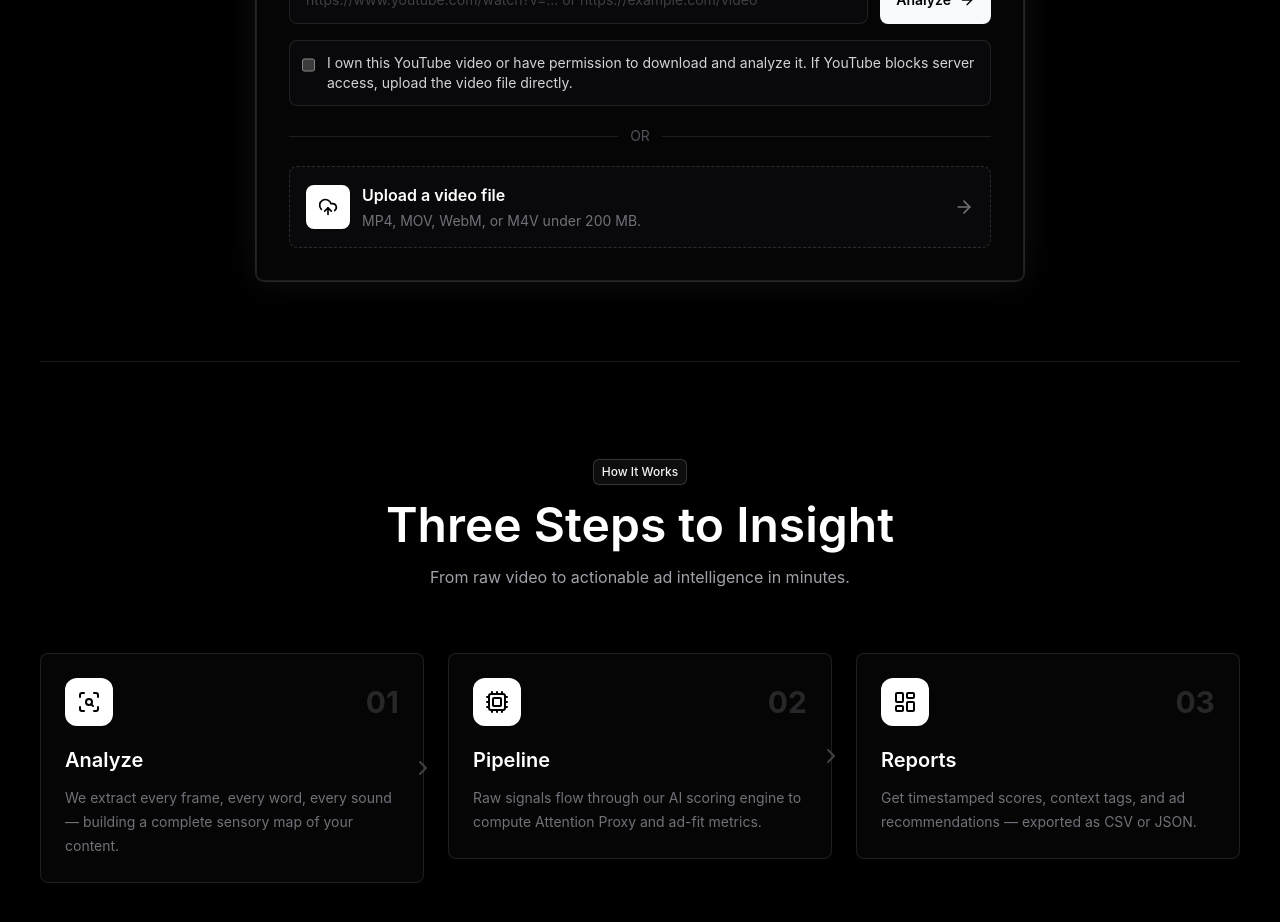
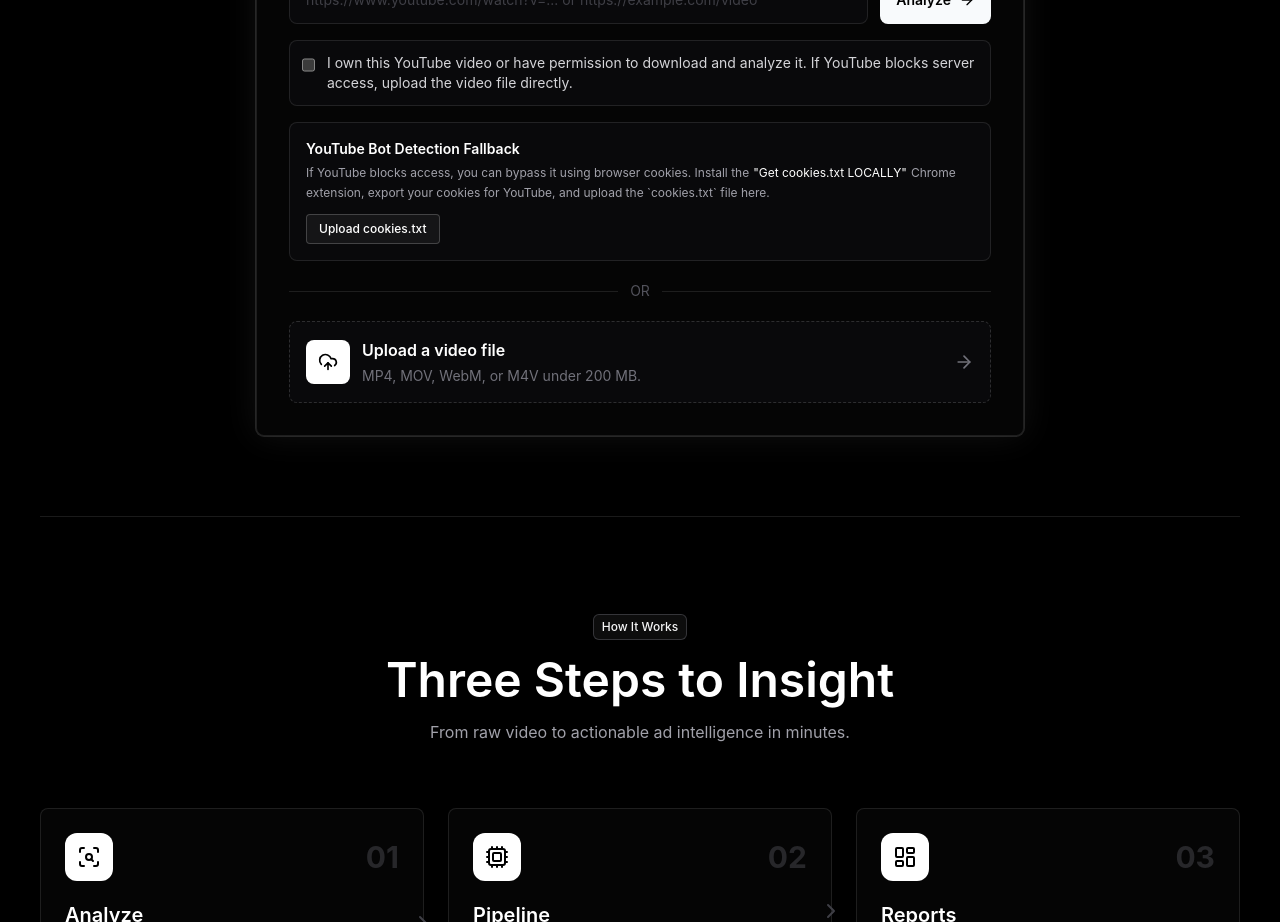
Before and after one commit to chetanya1998/NeuroAd-Context-Engine, a Next.js app in the folder apps/web/: page / in a window 1280 px wide. Shown: the part 1180-2102 px from the top of the page. Built offline with nearby package versions, Linux system fonts and the light colour scheme; no server answers.

Commit message:
feat: add cookies.txt upload fallback UI

```diff
--- a/apps/web/src/app/page.tsx
+++ b/apps/web/src/app/page.tsx
@@ -1,6 +1,6 @@
 "use client";
 
-import { useMutation, useQuery } from "@tanstack/react-query";
+import { useMutation, useQuery, useQueryClient } from "@tanstack/react-query";
 import {
   Activity,
   ArrowDown,
@@ -30,7 +30,8 @@ import {
   createVideoFromUrl,
   getSystemDependencies,
   ingestYouTubeVideo,
-  uploadVideo
+  uploadVideo,
+  uploadCookies
 } from "@/lib/api";
 
 /* ─── Static data ─── */
@@ -97,6 +98,7 @@ function useCounter(target: number, active: boolean) {
 
 export default function HomePage() {
   const router = useRouter();
+  const queryClient = useQueryClient();
   const [videoUrl, setVideoUrl] = useState("");
   const [hasYouTubePermission, setHasYouTubePermission] = useState(false);
   const [error, setError] = useState<string | null>(null);
@@ -135,8 +137,17 @@ export default function HomePage() {
     onError: showActionError
   });
 
+  const cookiesMutation = useMutation({
+    mutationFn: uploadCookies,
+    onSuccess: () => {
+      queryClient.invalidateQueries({ queryKey: ["system-dependencies"] });
+      setError("Cookies uploaded successfully. You can now analyze YouTube videos.");
+    },
+    onError: showActionError
+  });
+
   const busy =
-    uploadMutation.isPending || urlMutation.isPending || youtubeMutation.isPending;
+    uploadMutation.isPending || urlMutation.isPending || youtubeMutation.isPending || cookiesMutation.isPending;
 
   function isYouTubePageUrl(value: string) {
     try {
@@ -295,6 +306,39 @@ export default function HomePage() {
                   file directly.
                 </span>
               </label>
+
+              {/* Cookies Upload Section */}
+              <div className="mt-4 rounded-lg border border-white/10 bg-zinc-950 p-4">
+                <h3 className="text-sm font-semibold text-white">YouTube Bot Detection Fallback</h3>
+                <p className="mt-1 text-xs text-zinc-400 leading-relaxed">
+                  If YouTube blocks access, you can bypass it using browser cookies. Install the
+                  <a href="https://chromewebstore.google.com/detail/get-cookiestxt-locally/cclelndahbckbenkjhflpocnjdlpihdn" target="_blank" rel="noreferrer" className="text-white hover:underline mx-1">
+                    "Get cookies.txt LOCALLY"
+                  </a>
+                  Chrome extension, export your cookies for YouTube, and upload the `cookies.txt` file here.
+                </p>
+                <div className="mt-3 flex items-center gap-3">
+                  <label className="cursor-pointer rounded border border-white/20 bg-white/5 px-3 py-1.5 text-xs font-medium text-white transition hover:bg-white/10">
+                    {cookiesMutation.isPending ? "Uploading..." : "Upload cookies.txt"}
+                    <input
+                      type="file"
+                      accept=".txt"
+                      className="sr-only"
+                      disabled={cookiesMutation.isPending}
+                      onChange={(e) => {
+                        const file = e.target.files?.[0];
+                        if (file) cookiesMutation.mutate(file);
+                      }}
+                    />
+                  </label>
+                  {dependencyQuery.data?.youtube_cookies_configured && (
+                    <span className="text-xs text-green-400 flex items-center gap-1">
+                      <div className="h-2 w-2 rounded-full bg-green-400" />
+                      Cookies configured
+                    </span>
+                  )}
+                </div>
+              </div>
 
               <div className="mt-5 flex items-center gap-3 text-sm text-zinc-600">
                 <span className="h-px flex-1 bg-white/10" />
--- a/apps/web/src/lib/api.ts
+++ b/apps/web/src/lib/api.ts
@@ -27,6 +27,14 @@ export async function uploadVideo(file: File) {
   form.append("file", file);
   return parseResponse<{ video_id: string; status: string }>(
     await fetch(`${API_BASE}/api/videos/upload`, { method: "POST", body: form })
+  );
+}
+
+export async function uploadCookies(file: File) {
+  const form = new FormData();
+  form.append("file", file);
+  return parseResponse<{ status: string; message: string }>(
+    await fetch(`${API_BASE}/api/system/cookies`, { method: "POST", body: form })
   );
 }
 
```
Also changed, not shown: 1 other file (tests, documents, lock files or other folders).
